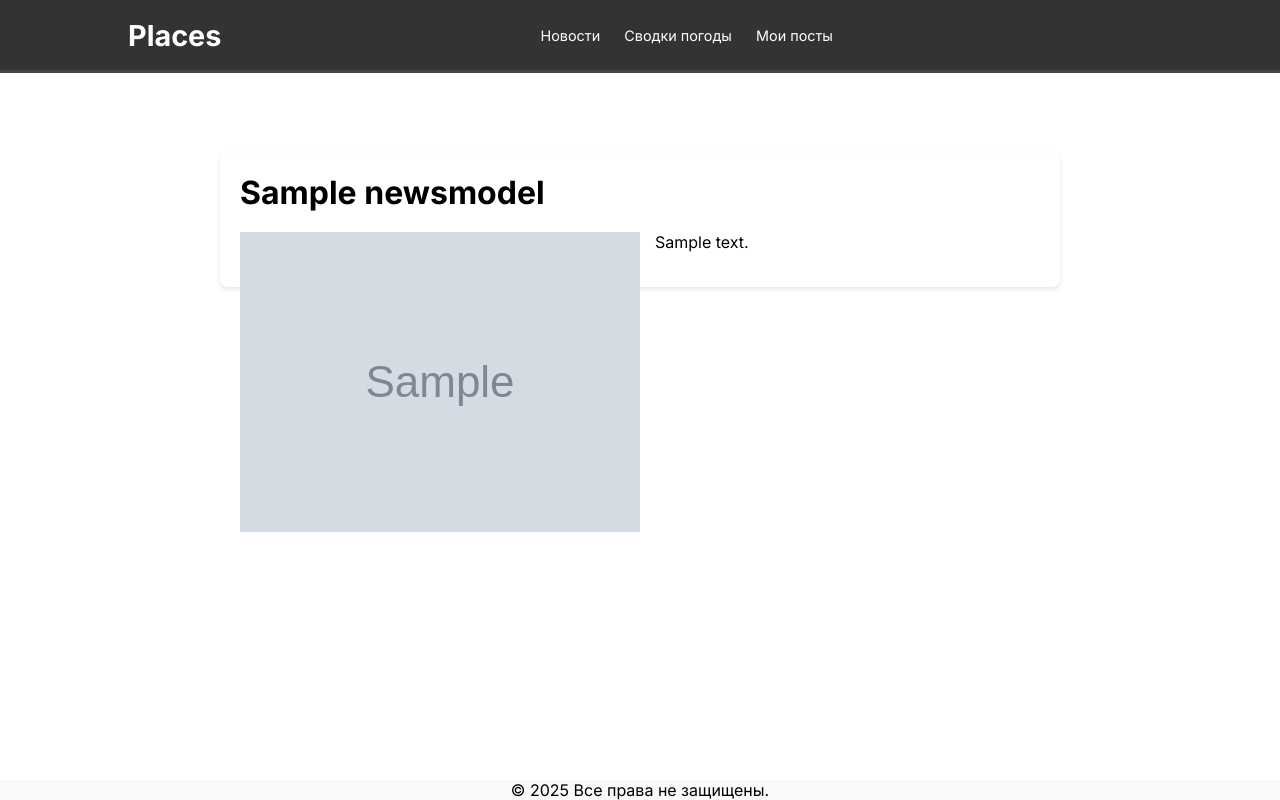
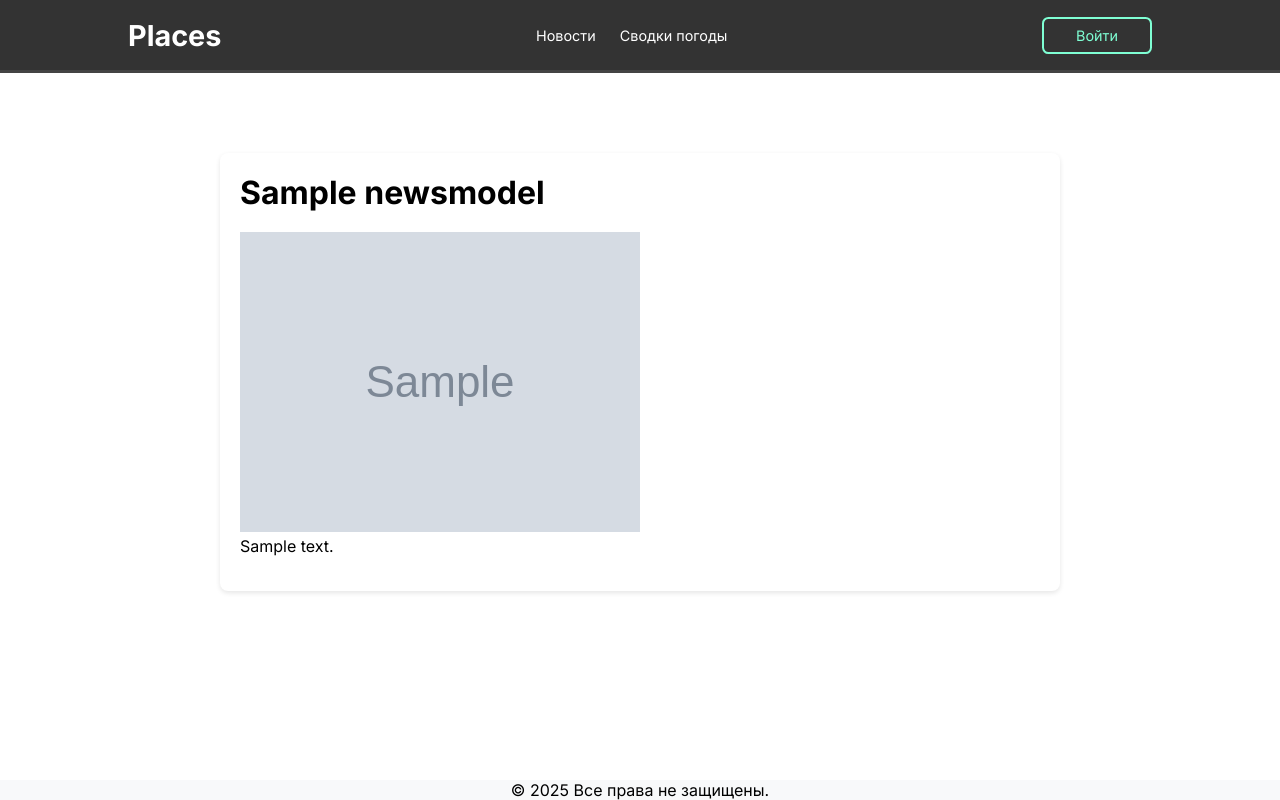
Before and after one commit to IWorkForFood/Test__task__DDC, a Django app: page /read_news/1 in a window 1280 px wide. Run offline with Django 5.2, Linux system fonts and the light colour scheme; tables that the repository leaves empty hold one stand-in row (values such as "Sample post"); grey boxes marked "Sample" are stand-in pictures; parts of the project's set-up code (start-up, migrations or seed data) failed here and were passed over.

Commit message:
Add logout 0_o

```diff
--- a/News/static/News/css/base.css
+++ b/News/static/News/css/base.css
@@ -53,3 +53,9 @@ footer {
     align-items: center;
     background-color: #f8f9fa;
 }
+.auth_btn{
+    padding: 0.5rem 2rem;
+    border: 2px solid aquamarine !important;
+    color: aquamarine !important;
+    border-radius: 0.4rem;
+}
--- a/News/static/News/css/read_news.css
+++ b/News/static/News/css/read_news.css
@@ -1,6 +1,7 @@
-.container {
+.article {
+    display: block;
     max-width: 800px;
-    min-height: 100%;
+    height: auto;
     margin: 20px auto;
     padding: 20px;
     background: white;
@@ -15,7 +16,7 @@
 }
 
 .news-image {
-    float: left;
+
     margin-right: 15px;
     max-width: 100%;
     height: auto;
--- a/templates/News/base.html
+++ b/templates/News/base.html
@@ -25,9 +25,16 @@
         <ul>
             <li><a href="{% url 'News:home' %}">Новости</a></li>
             <li><a href="{% url 'remarkable_places:get_all_places' %}">Сводки погоды</a></li>
-            <li><a href="{% url 'News:authors_news' %}">Мои посты</a></li>
+            {% if user.is_authenticated %}<li><a href="{% url 'News:authors_news' %}">Мои посты</a></li>{% endif %}
         </ul>
     </nav>
+    {% if user.is_authenticated %}
+      <a class="auth_btn" href="{% url 'user_auth:logout' %}">
+          Выход
+      </a>
+    {% else %}
+      <a class="auth_btn" href="{% url 'user_auth:login' %}">Войти</a>
+    {% endif %}
   </div>
 </header>
 
--- a/templates/News/news_list.html
+++ b/templates/News/news_list.html
@@ -9,7 +9,6 @@
 {% endblock %}
 
 {% block content %}
-
 
             <div class="news-container">
                 {% for item in news %}
--- a/templates/News/read_news.html
+++ b/templates/News/read_news.html
@@ -10,10 +10,10 @@
 
 {% block content %}
 
-<div class="container">
+<div class="article">
 <h1 class="headline">{{ item.title }}</h1>
         {% if item.main_image %}
-        <img src="{{ item.main_image.url }}" alt="Описание картинки" class="news-image">
+        <img src="{{ item.image_preview.url }}" alt="Описание картинки" class="news-image">
         {% endif %}
         <p class="news-text">
             {{ item.text | safe}}
--- a/templates/auth/login.html
+++ b/templates/auth/login.html
@@ -20,8 +20,6 @@
             {% csrf_token %}
             <label for="{{ form.username.id_for_label }}">Логин</label>
             {{ form.username }}
-            <label for="{{ form.email.id_for_label }}">Электронная почта</label>
-            {{ form.email }}
             <label for="{{ form.password.id_for_label }}">Пароль</label>
             {{ form.password }}
             <button class="form-button" type="submit">Войти</button>
--- a/user_auth/forms.py
+++ b/user_auth/forms.py
@@ -7,11 +7,12 @@ class LoginForm(forms.Form):
     password = forms.CharField(
         widget=forms.PasswordInput(attrs={"placeholder":"Ваш пароль"}),
     )
+
+
+class RegistrationForm(LoginForm):
     email = forms.EmailField(
         widget=forms.EmailInput(attrs={"placeholder":"Ваш email"}),
     )
-
-class RegistrationForm(LoginForm):
     check_password = forms.CharField(
         widget=forms.PasswordInput(attrs={"placeholder":"Повторите пароль"}),
     )
--- a/user_auth/urls.py
+++ b/user_auth/urls.py
@@ -1,7 +1,8 @@
 from django.urls import path
-from user_auth.views import login_view, registration_view
+from user_auth.views import login_view, registration_view, logout_view
 
 urlpatterns = [
     path('login/', login_view, name='login'),
     path('register/', registration_view, name='register'),
+    path('logout/', logout_view, name='logout')
 ]
--- a/user_auth/views.py
+++ b/user_auth/views.py
@@ -10,6 +10,7 @@ from user_auth.forms import RegistrationForm
 from django.shortcuts import redirect
 from django.contrib.auth.models import User
 from django.http import HttpResponseRedirect
+from django.contrib.auth import logout
 
 # Create your views here.
 
@@ -61,3 +62,7 @@ def registration_view(request):
         "form": reg_form,
     }
     return render(request, "auth/reg.html", context=context)
+
+def logout_view(request):
+    logout(request)
+    return redirect('/auth/login/')
```
Also changed, not shown: templates/remarkable_places/base.html (+9 -5 lines).
